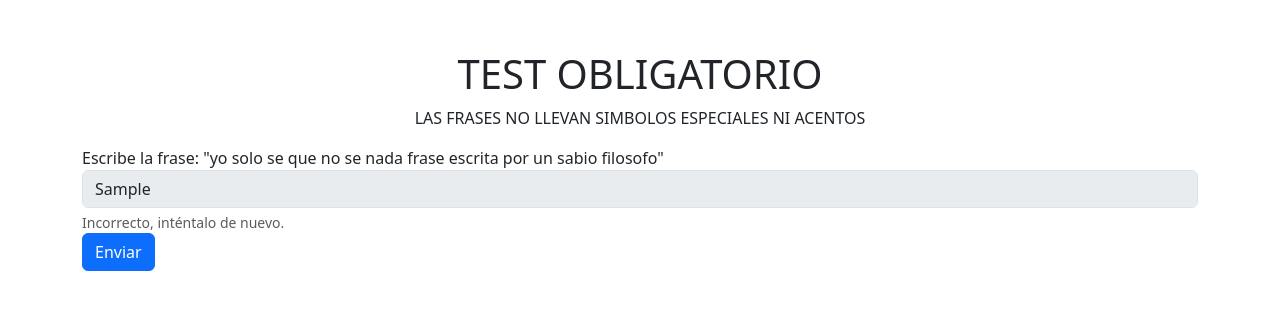
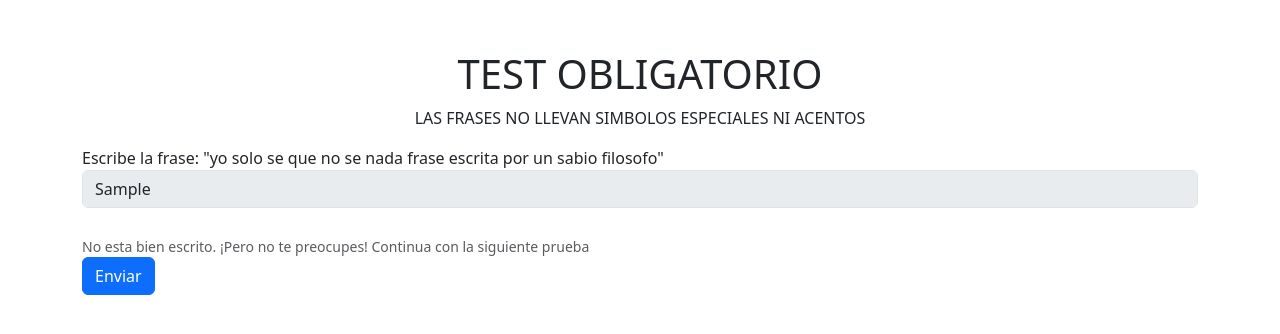
Before and after one commit to MicaelaMejiaVargas/ORG-MET-PROGRAMA, a plain HTML site: page html/test_salud.html in a window 1280 px wide. Both pictures are taken after typing "Sample" into the empty fields and a click on the button "Enviar". Drawn offline with nearby package versions, Linux system fonts and the light colour scheme.

```diff
--- a/html/test_salud.html
+++ b/html/test_salud.html
@@ -22,7 +22,7 @@
             <form id="phraseForm">
                 <div class="form-group">
                     <label for="inputPhrase">Escribe la frase: "yo solo se que no se nada frase escrita por un sabio filosofo"</label>
-                    <input type="text" class="form-control" id="inputPhrase" placeholder="Escribe aquí...">
+                    <input type="text" class="form-control" id="inputPhrase" placeholder="Escribe aquí..."><br>
                     <small id="feedback" class="form-text feedback"></small>
                 </div>
                 <button type="submit" class="btn btn-primary">Enviar</button>
@@ -33,32 +33,6 @@
         <script src="https://code.jquery.com/jquery-3.5.1.slim.min.js"></script>
         <script src="https://cdn.jsdelivr.net/npm/@popperjs/core@2.9.3/dist/umd/popper.min.js"></script>
         <script src="https://maxcdn.bootstrapcdn.com/bootstrap/4.5.2/js/bootstrap.min.js"></script>
-
-        <!-- Custom JS -->
-        <script>
-            document.getElementById('phraseForm').addEventListener('submit', function(event) {
-                event.preventDefault();
-
-                const correctPhrase = 'yo solo se que no se nada frase escrita por un sabio filosofo';
-                const correctPhraseUno = 'YO SOLO SE QUE NO SE NADA FRASE ESCRITA POR UN SABIO FILOSOFO';
-                const correctPhraseDos = 'Yo solo se que no se nada frase escrita por un sabio filosofo';
-
-                const inputPhrase = document.getElementById('inputPhrase').value.trim();
-                const feedback = document.getElementById('feedback');
-                const inputField = document.getElementById('inputPhrase');
-
-                if (inputPhrase === correctPhrase || inputPhrase === correctPhraseUno || inputPhrase === correctPhraseDos) {
-                    feedback.textContent = '¡Correcto! Lo escribiste bien';
-                    feedback.className = 'form-text feedback correct';
-                    inputField.disabled = true;
-                } else {
-                    feedback.textContent = 'Incorrecto, inténtalo de nuevo.';
-                    feedback.className = 'form-text feedback incorrect';
-                    inputField.disabled = true;
-                }
-
-                feedback.style.display = 'block';
-            });
-        </script>
+        <script src="../javascript/test_salud.js"></script>
     </body>
 </html>
--- /dev/null
+++ b/javascript/test_salud.js
@@ -0,0 +1,23 @@
+document.getElementById('phraseForm').addEventListener('submit', function(event) {
+    event.preventDefault();
+
+    const correctPhrase = 'yo solo se que no se nada frase escrita por un sabio filosofo';
+    const correctPhraseUno = 'YO SOLO SE QUE NO SE NADA FRASE ESCRITA POR UN SABIO FILOSOFO';
+    const correctPhraseDos = 'Yo solo se que no se nada frase escrita por un sabio filosofo';
+
+    const inputPhrase = document.getElementById('inputPhrase').value.trim();
+    const feedback = document.getElementById('feedback');
+    const inputField = document.getElementById('inputPhrase');
+
+    if (inputPhrase === correctPhrase || inputPhrase === correctPhraseUno || inputPhrase === correctPhraseDos) {
+        feedback.textContent = '¡Correcto! Lo escribiste bien';
+        feedback.className = 'form-text feedback correct';
+        inputField.disabled = true;
+    } else {
+        feedback.textContent = 'No esta bien escrito. ¡Pero no te preocupes! Continua con la siguiente prueba';
+        feedback.className = 'form-text feedback incorrect';
+        inputField.disabled = true;
+    }
+
+    feedback.style.display = 'block';
+});
```
